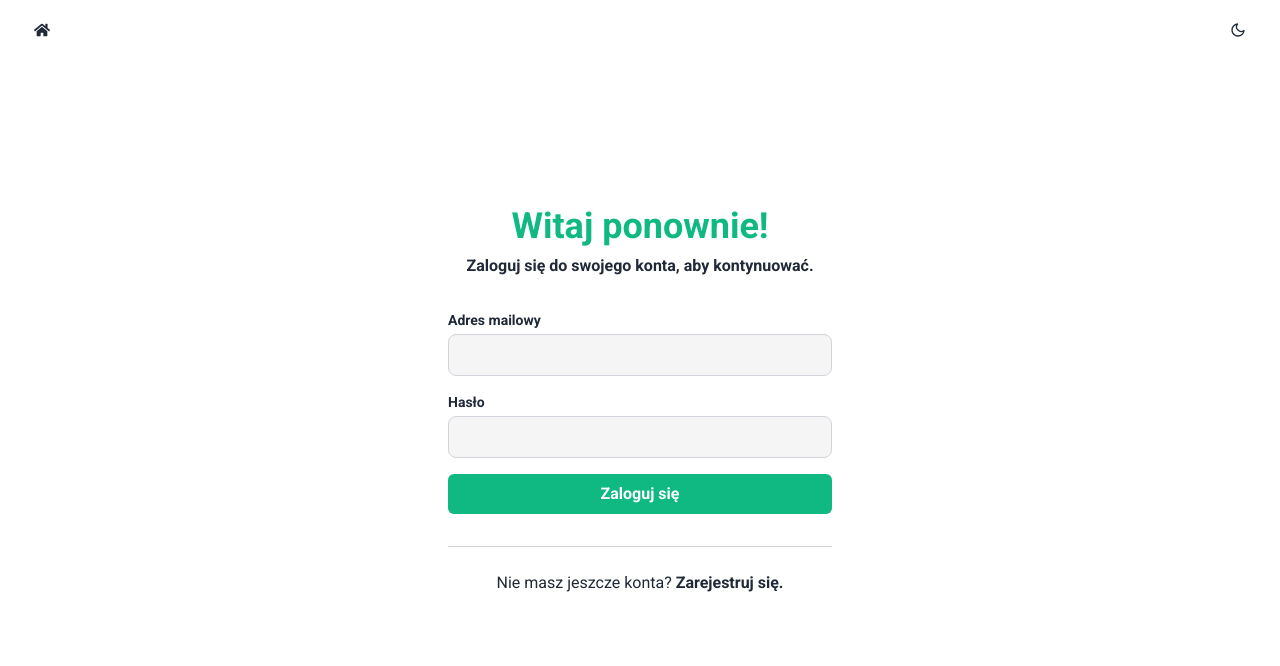
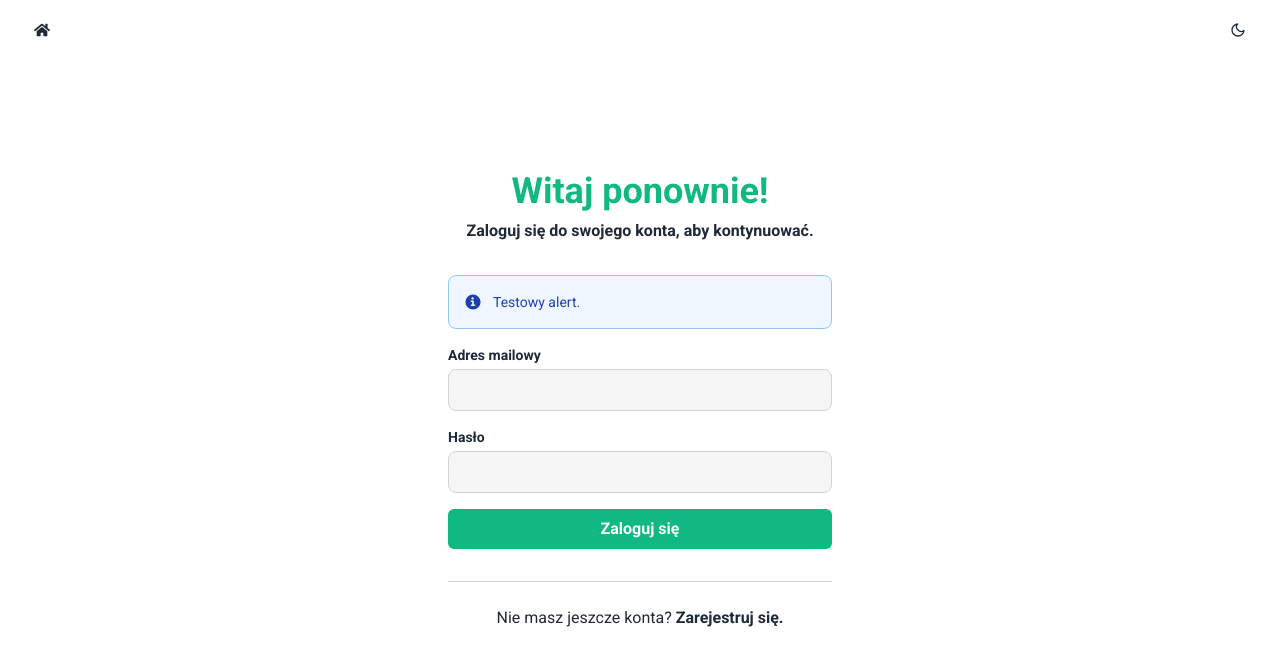
Before and after one commit to abieniek03/social-links, a Next.js app: page /logowanie in a window 1280 px wide. Shown: the top 666 px of the page. Built offline with nearby package versions, Linux system fonts and the light colour scheme; no server answers.

Commit message:
Add dark theme colors to alert component.

```diff
--- a/app/(auth)/logowanie/page.tsx
+++ b/app/(auth)/logowanie/page.tsx
@@ -55,6 +55,7 @@ const LoginPage: FC = () => {
 			</div>
 			<div className="w-full max-w-sm">
 				{errorAlert !== "" && <Alert type="error" info={errorAlert} />}
+				<Alert type="info" info="Testowy alert." />
 				<FormProvider {...form}>
 					<form className="w-full max-w-sm" onSubmit={form.handleSubmit(handleLogin)}>
 						<FormInput type="email" id="email" label="Adres mailowy" />
--- a/components/Alert.tsx
+++ b/components/Alert.tsx
@@ -3,9 +3,11 @@ interface IAlert {
 	info: string;
 }
 
-const stylesError = "text-red-800 border-red-300 bg-red-50";
-const stylesInfo = "text-blue-800 border border-blue-300 bg-blue-50";
-const stylesSuccess = "text-green-800 border border-green-300 bg-green-50";
+const stylesError = "text-red-800 border-red-300 bg-red-50 dark:bg-red-950 dark:border-red-800 dark:text-red-400";
+const stylesInfo =
+	"text-blue-800 border border-blue-300 bg-blue-50 dark:bg-sky-950 dark:border-sky-800 dark:text-sky-400";
+const stylesSuccess =
+	"text-green-800 border border-green-300 bg-green-50 dark:bg-green-950 dark:border-green-800 dark:text-green-400";
 
 export default function Alert({ type, info }: IAlert) {
 	return (
```
